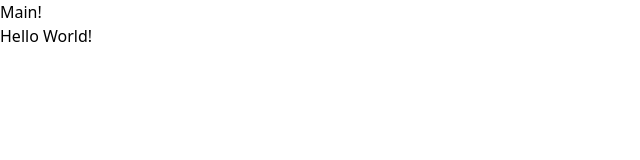
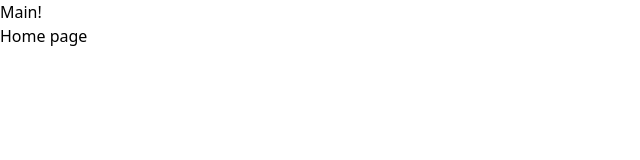
Before and after one commit to 418-Teapot-Team/help-hub, a Vue app in the folder frontend/: page / in a window 1280 px wide. Shown: the top 160 px of the page, without its empty margins (0-640 px from the left). Built offline with nearby package versions, Linux system fonts and the light colour scheme.

Commit message:
chore: project setup

```diff
--- a/frontend/src/views/HomeView.vue
+++ b/frontend/src/views/HomeView.vue
@@ -1,6 +1,6 @@
 <template>
   <main>
-    <h1>Hello World!</h1>
+    <h1>Home page</h1>
   </main>
 </template>
 <script setup></script>
```
